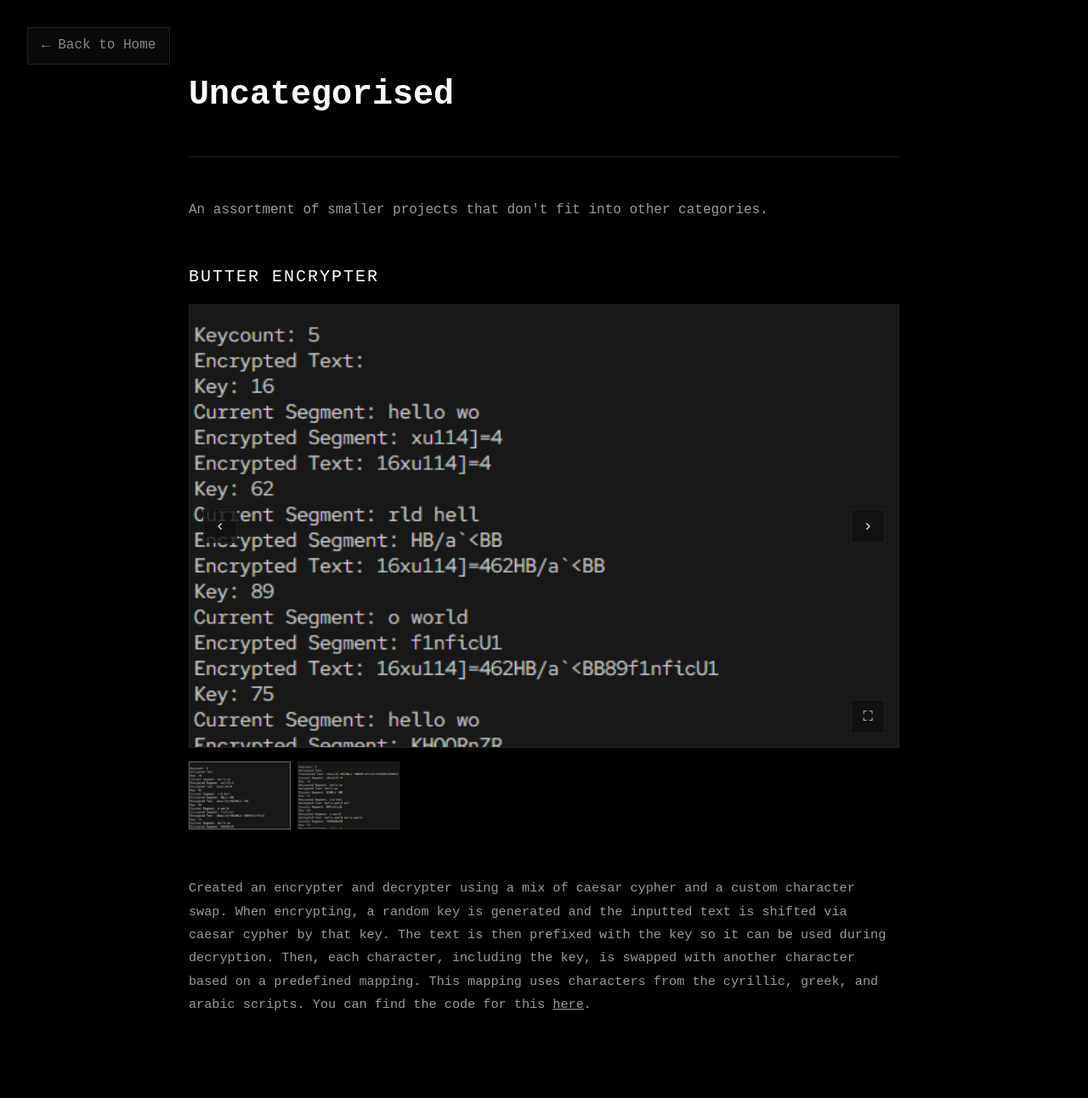
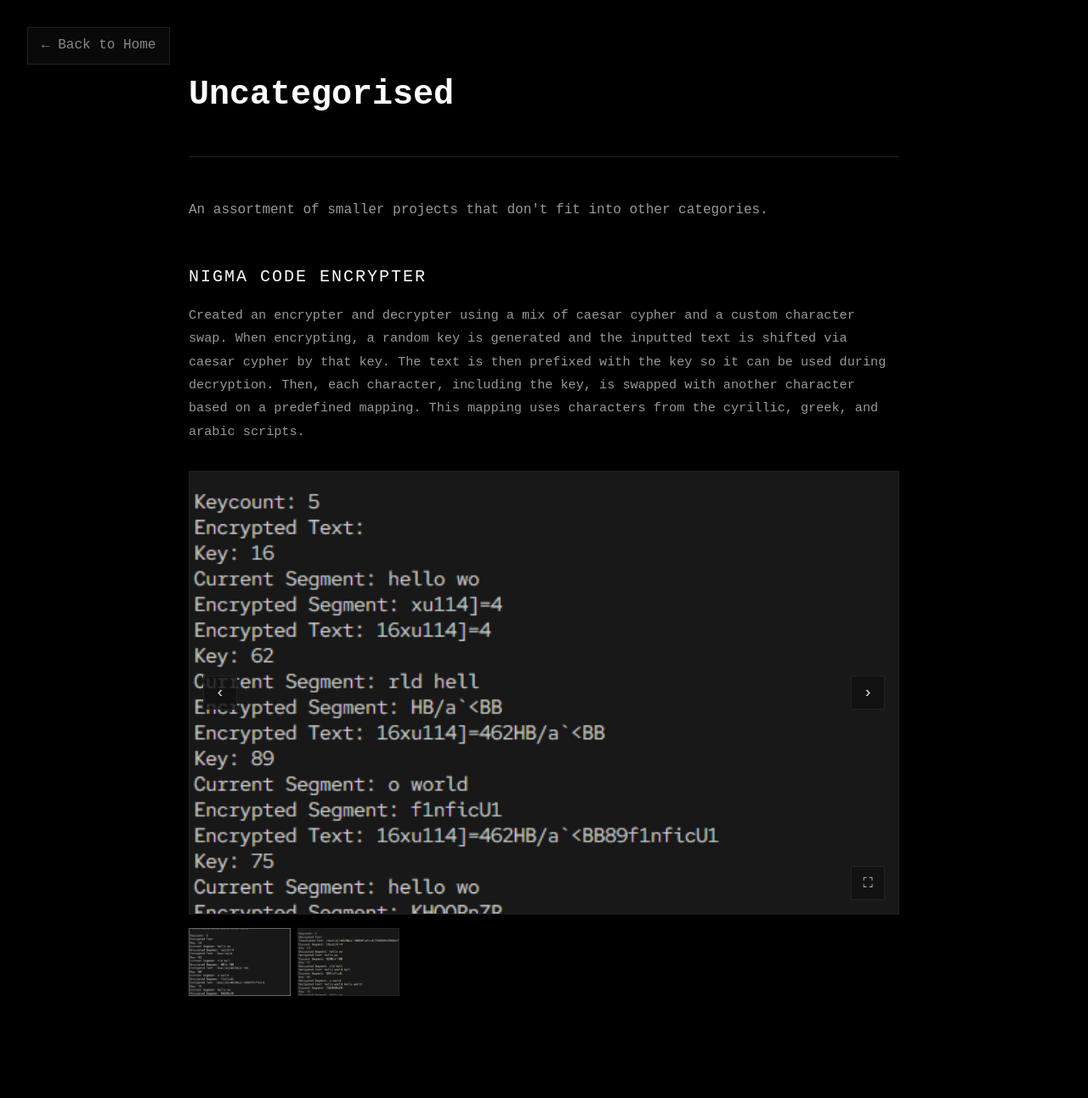
Before and after one commit to Figure-One/figure-one.github.io, a Jekyll site: the page built from page fronts/uncategorised.md, in a window 1280 px wide. Shown: the whole page at 85% size. Built offline with Jekyll 4.4.1, drawn with Linux system fonts in a browser that asks for light colours; some web fonts are replaced.

Commit message:
i forgor what i did but i remember doing something

```diff
--- a/_layouts/main.html
+++ b/_layouts/main.html
@@ -202,7 +202,9 @@
             <h2>Contact</h2>
             <div class="contact">
                 <a href="mailto:theobutters21@gmail.com">Email</a>
+                <a href="https://github.com/Figure-One">GitHub</a>
 		        <p style="color:#888">@figure.one on Discord</p>
+                <a href="https://discord.gg/uRfdUZSFq3">Discord Server</a>
             </div>
         </section>
     </div>
--- a/_layouts/uncategorised.html
+++ b/_layouts/uncategorised.html
@@ -381,12 +381,22 @@
         </p>
 
         <div class="post">
-            <h2>Butter Encrypter</h2>
+            <h2>Nigma Code Encrypter</h2>
+
+            <div class="post-content">
+                <p>
+                    Created an encrypter and decrypter using a mix of caesar cypher and a custom character swap.
+                    When encrypting, a random key is generated and the inputted text is shifted via caesar cypher by that key.
+                    The text is then prefixed with the key so it can be used during decryption.
+                    Then, each character, including the key, is swapped with another character based on a predefined mapping.
+                    This mapping uses characters from the cyrillic, greek, and arabic scripts.
+                </p>
+            </div>
 
             <div class="gallery">
                 <div class="gallery-main">
-                    <img src="\assets\Uncategorised\Butter Encrypter\Encryption.png" alt="Encryption" class="active">
-                    <img src="\assets\Uncategorised\Butter Encrypter\Decryption.png" alt="Decryption">
+                    <img src="\assets\Uncategorised\Nigma\Encryption.png" alt="Encryption" class="active">
+                    <img src="\assets\Uncategorised\Nigma\Decryption.png" alt="Decryption">
 
                     <div class="gallery-controls">
                         <button class="gallery-btn" onclick="changeImage(-1)">‹</button>
@@ -398,23 +408,12 @@
 
                 <div class="gallery-thumbnails">
                     <div class="thumbnail active" data-type="image" onclick="showImage(0)">
-                        <img src="\assets\Uncategorised\Butter Encrypter\Encryption.png">
+                        <img src="\assets\Uncategorised\Nigma\Encryption.png">
                     </div>
                     <div class="thumbnail" data-type="image" onclick="showImage(1)">
-                        <img src="\assets\Uncategorised\Butter Encrypter\Decryption.png">
+                        <img src="\assets\Uncategorised\Nigma\Decryption.png">
                     </div>
                 </div>
-            </div>
-
-            <div class="post-content">
-                <p>
-                    Created an encrypter and decrypter using a mix of caesar cypher and a custom character swap.
-                    When encrypting, a random key is generated and the inputted text is shifted via caesar cypher by that key.
-                    The text is then prefixed with the key so it can be used during decryption.
-                    Then, each character, including the key, is swapped with another character based on a predefined mapping.
-                    This mapping uses characters from the cyrillic, greek, and arabic scripts.
-                    You can find the code for this <a style="color: #999;" href="https://github.com/theobutters/butter-encrypter">here</a>.
-                </p>
             </div>
         </div>
 
```
Also changed, not shown: assets/Larry/clip/clip.png (renamed from assets/Barry/clip/clip.png), assets/Larry/cmds/barry.png (renamed from assets/Barry/cmds/barry.png), assets/Larry/cmds/help.png (renamed from assets/Barry/cmds/help.png), assets/Larry/cmds/hug.png (renamed from assets/Barry/cmds/hug.png), assets/Larry/cmds/kill.png (renamed from assets/Barry/cmds/kill.png), assets/Larry/cmds/larry.png (renamed from assets/Barry/cmds/larry.png), assets/Larry/cmds/ping.png (renamed from assets/Barry/cmds/ping.png), assets/Larry/cmds/roast.png (renamed from assets/Barry/cmds/roast.png), assets/Larry/cmds/rps.png (renamed from assets/Barry/cmds/rps.png), assets/Larry/cmds/secret.png (renamed from assets/Barry/cmds/secret.png), assets/Larry/llm/jokes.png (renamed from assets/Barry/llm/jokes.png), assets/Larry/llm/maths.png (renamed from assets/Barry/llm/maths.png), assets/Larry/llm/titanic.png (renamed from assets/Barry/llm/titanic.png), assets/Uncategorised/Nigma/Decryption.png (renamed from assets/Uncategorised/Butter Encrypter/Decryption.png), 1 more files.
